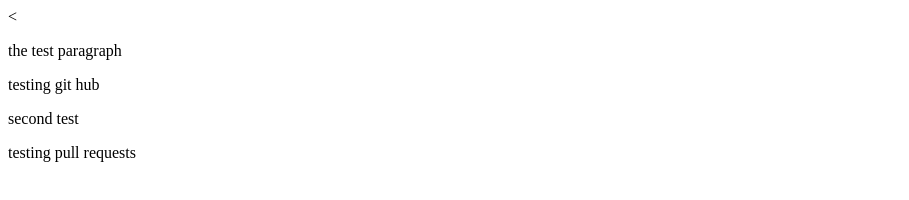
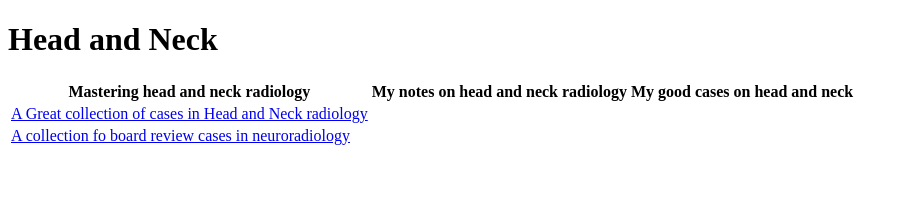
Before and after one commit to positive-vibes-2023/launchpad-project, a plain HTML site: page index.html in a window 1280 px wide. Shown: the whole page, without its empty margins (0-909 px from the left). Drawn offline with Linux system fonts and the light colour scheme.

Commit message:
add head and neck website links and create table

```diff
--- a/index.html
+++ b/index.html
@@ -1,4 +1,4 @@
-<<!DOCTYPE html>
+<!DOCTYPE html>
 
 <html lang="en">
     <head>
@@ -13,9 +13,20 @@
     </head>
 
     <body>
-        <p>the test paragraph</p>
-        <p> testing git hub</p>
-        <p> second test</p>
-        <p> testing pull requests</p>
+   <h1>Head and Neck</h1>
+   <table>
+    <tr>
+        <th>Mastering head and neck radiology</th>
+        <th>My notes on head and neck radiology</th>
+        <th>My good cases on head and neck</th>
+    </tr>
+    <tr>
+        <td> <a href="https://headandneckrad.com">A Great collection of cases in Head and Neck radiology</a></td>
+
+    </tr>
+    <tr>
+        <td> <a href="https://learnneuroradiology.com/headneck/board-review-cases-head-and-neck/">A collection fo board review cases in neuroradiology</a></td>
+    </tr>
+   </table>
     </body>
 </html>
```
